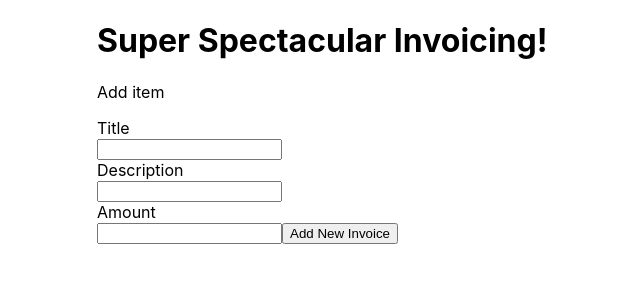
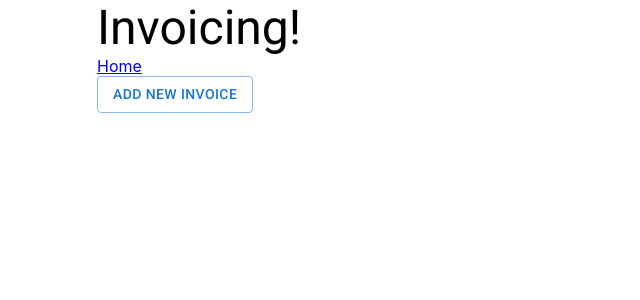
Before and after one commit to trezp/so-many-invoices, a React (Create React App) app: page / in a window 1280 px wide. Shown: the top 300 px of the page, without its empty margins (31-671 px from the left). Built offline with nearby package versions, Linux system fonts and the light colour scheme.

Commit message:
add material ui and style new invoice modal

```diff
--- a/package.json
+++ b/package.json
@@ -3,6 +3,10 @@
   "version": "0.1.0",
   "private": true,
   "dependencies": {
+    "@emotion/react": "^11.6.0",
+    "@emotion/styled": "^11.6.0",
+    "@mui/icons-material": "^5.1.0",
+    "@mui/material": "^5.1.0",
     "@testing-library/jest-dom": "^5.11.4",
     "@testing-library/react": "^11.1.0",
     "@testing-library/user-event": "^12.1.10",
--- a/public/index.html
+++ b/public/index.html
@@ -5,6 +5,10 @@
     <link rel="icon" href="%PUBLIC_URL%/favicon.ico" />
     <meta name="viewport" content="width=device-width, initial-scale=1" />
     <meta name="theme-color" content="#000000" />
+    <link
+      rel="stylesheet"
+      href="https://fonts.googleapis.com/css?family=Roboto:300,400,500,700&display=swap"
+    />
     <meta
       name="description"
       content="Web site created using create-react-app"
--- a/src/App.js
+++ b/src/App.js
@@ -1,5 +1,7 @@
 
 import React, { useContext } from 'react';
+import Button from '@mui/material/Button';
+import Typography from '@mui/material/Typography';
 
 import Invoice from "./components/invoice/Invoice";
 import InvoiceList from './components/invoice/InvoiceList';
@@ -11,30 +13,38 @@ import {
   BrowserRouter as Router,
   Switch,
   Route,
+  Link
 } from "react-router-dom";
 
 import "./App.css";
 
 function App() {
-  const { invoices, removeInvoice } = useContext(InvoiceContext);
+  const { invoices } = useContext(InvoiceContext);
+  const [open, setOpen] = React.useState(false);
+
+  const handleClose = () => {
+    setOpen(false);
+  };
+
+  const handleClickOpen = () => {
+    setOpen(true);
+  };
 
   return (
     <div className="app-container">
       <Router>
         <div>
           <header>
-            <h1>Super Spectacular Invoicing!</h1>
-            <nav>
-
-            </nav>
-
+            <Typography variant="h3">Invoicing!</Typography>
+            <Link to="/">Home</Link>
           </header>
           <main>
-            <InvoiceList/>
-            <NewInvoiceForm/>
+            <Button variant="outlined" onClick={handleClickOpen}>Add New Invoice</Button>
+            <NewInvoiceForm open={open} setOpen={setOpen} handleClose={handleClose}/>
+            {invoices.length > 0 && <InvoiceList/>}
             <ul>
               <Switch>
-                <Route path="/:id" children={<Invoice/>} />
+                <Route exact path="/:id" children={<Invoice/>} />
               </Switch>
             </ul>
           </main>
--- a/src/components/NewInvoiceForm/NewInvoiceForm.js
+++ b/src/components/NewInvoiceForm/NewInvoiceForm.js
@@ -1,11 +1,19 @@
 import React, { useState, useContext } from 'react';
 import { v4 as uuid } from 'uuid';
+import Button from '@mui/material/Button';
+import TextField from '@mui/material/TextField';
+import Dialog from '@mui/material/Dialog';
+import DialogActions from '@mui/material/DialogActions';
+import DialogContent from '@mui/material/DialogContent';
+import DialogTitle from '@mui/material/DialogTitle';
+
 import { InvoiceContext } from '../../contexts/InvoiceContext';
 import './NewInvoiceForm.css';
 
 
-function InvoiceForm() {
+function InvoiceForm(props) {
   const { addInvoice } = useContext(InvoiceContext);
+  const { open, setOpen, handleClose} = props;
 
   const [invoice, setInvoice] = useState({});
 
@@ -16,24 +24,60 @@ function InvoiceForm() {
 
   const handleSubmit = (e) => {
     e.preventDefault();
+    setOpen(false);
     addInvoice(invoice);
     setInvoice({title: '', desc: '', amount: ''});
   };
 
   return (
     <div>
-      <p>Add item</p>
-      <form onSubmit={handleSubmit}>
-        <label htmlFor="title">Title</label>
-        <input id="title" name="title" value={invoice.title || ""} onChange={handleInputChange} />
-        <label htmlFor="desc">Description</label>
-        <input id="desc" name="desc" value={invoice.desc} onChange={handleInputChange} />
-        <label htmlFor="amount">Amount</label>
-        <input id="amount" name="amount" value={invoice.amount} onChange={handleInputChange} />
-        <button>Add New Invoice</button>
-      </form>
+      <Dialog open={open} onClose={handleClose}>
+        <DialogTitle>Add New Invoice</DialogTitle>
+        <DialogContent>
+          <TextField
+            autoFocus
+            margin="dense"
+            id="title"
+            label="Invoice Title"
+            type="text"
+            fullWidth
+            variant="standard"
+            name="title"
+            value={invoice.title || ''}
+            onChange={handleInputChange}
+          />
+          <TextField
+            margin="dense"
+            id="desc"
+            label="Invoice Description"
+            type="text"
+            fullWidth
+            variant="standard"
+            name="desc"
+            value={invoice.desc || ''}
+            onChange={handleInputChange}
+          />
+        </DialogContent>
+        <DialogActions>
+          <Button onClick={handleClose}>Cancel</Button>
+          <Button onClick={handleSubmit}>Add</Button>
+        </DialogActions>
+      </Dialog>
     </div>
-  );
+)
+
+  // return (
+  //   <div>
+  //     <p>Add item</p>
+  //     <form onSubmit={handleSubmit}>
+  //       <label htmlFor="title">Title</label>
+  //       <input id="title" name="title" value={invoice.title || ""} onChange={handleInputChange} />
+  //       <label htmlFor="desc">Description</label>
+  //       <input id="desc" name="desc" value={invoice.desc || ""} onChange={handleInputChange} />
+  //       <button>Add New Invoice</button>
+  //     </form>
+  //   </div>
+  // );
 
 }
 
--- a/src/components/invoice/InvoiceList.js
+++ b/src/components/invoice/InvoiceList.js
@@ -1,6 +1,11 @@
 import React, { useContext } from 'react';
 import { InvoiceContext } from '../../contexts/InvoiceContext';
 import { Link } from "react-router-dom";
+import List from '@mui/material/List';
+import ListItem from '@mui/material/ListItem';
+import ListItemText from '@mui/material/ListItem';
+import ListItemButton from '@mui/material/ListItemButton';
+import DeleteForeverTwoToneIcon from '@mui/icons-material/DeleteForeverTwoTone';
 
 const InvoiceList = () => {
   const { invoices, removeInvoice } = useContext(InvoiceContext);
@@ -11,14 +16,16 @@ const InvoiceList = () => {
   }
 
   return (
-    <ul>
-    {invoices && invoices.map(invoice =>
-      <li key={invoice.id}>
-        <Link to={invoice.id}>{invoice.title}</Link>
-        <button type="button" onClick={(e) => {handleClick(e,invoice)}}>X</button>
-      </li>
-    )}
-  </ul>
+    <List>
+      {invoices && invoices.map(invoice =>
+        <ListItem key={invoice.id}>
+          <Link to={invoice.id}>
+            <ListItemText>{invoice.title}</ListItemText>
+          </Link>
+          <ListItemButton onClick={(e) => {handleClick(e,invoice)}}><DeleteForeverTwoToneIcon/></ListItemButton>
+        </ListItem>
+      )}
+    </List>
   );
 }
 
```
Also changed, not shown: 2 other files (tests, documents, lock files or other folders).
